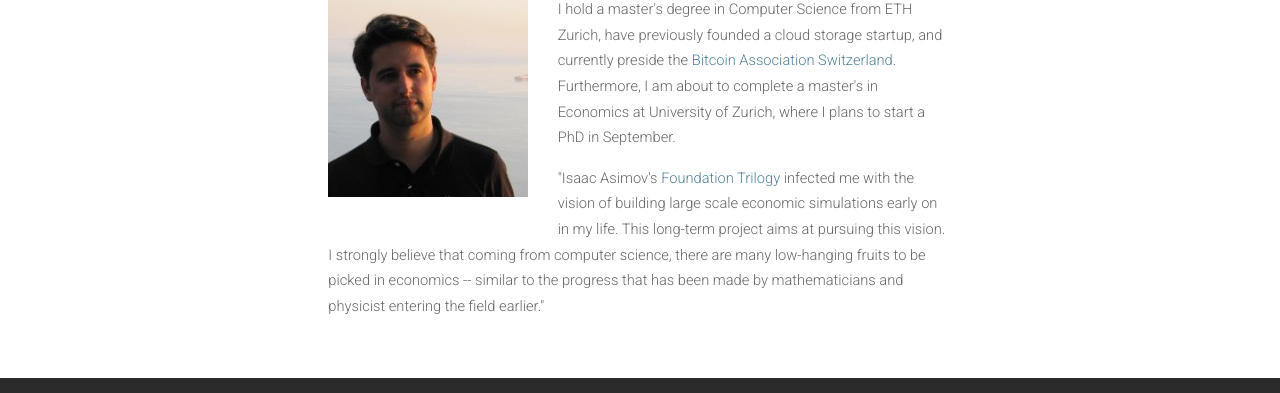
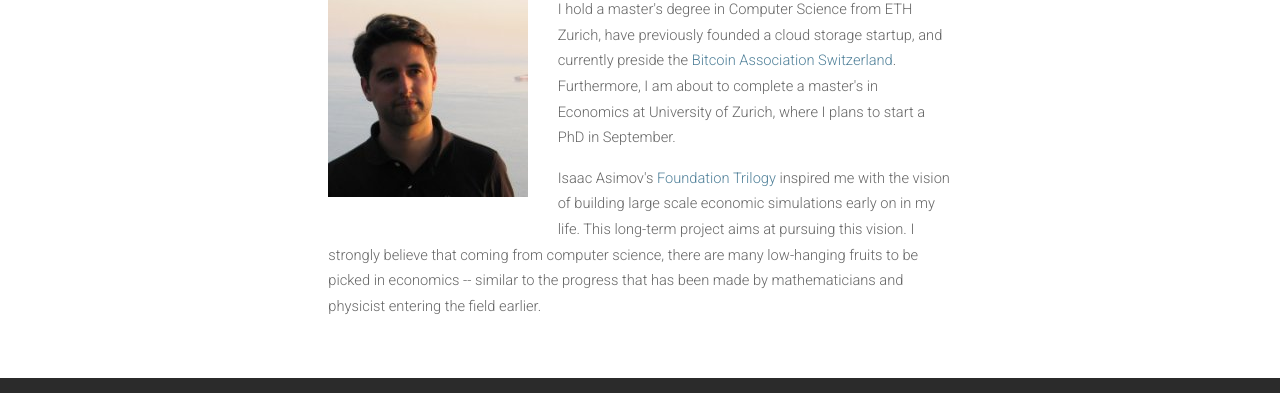
Before and after one commit to meisserecon/www, a Jekyll site: the page built from about.md, in a window 1280 px wide. Shown: the part 648-1041 px from the top of the page. Built offline with Jekyll 4.4.1, drawn with Linux system fonts in a browser that asks for light colours; nearby versions of some CDN libraries.

Commit message:
Update about.md

```diff
--- a/about.md
+++ b/about.md
@@ -7,4 +7,4 @@ permalink: /about/
 
 <p><img src="/assets/images/luzius.jpg" alt="" class="image left"> I hold a master's degree in Computer Science from ETH Zurich, have previously founded a cloud storage startup, and currently preside the <a href="http://bitcoinassociation.ch/">Bitcoin Association Switzerland</a>. Furthermore, I am about to complete a master's in Economics at University of Zurich, where I plans to start a PhD in September.</p>
 
-<p>"Isaac Asimov's <a href="https://en.wikipedia.org/wiki/Foundation_series">Foundation Trilogy</a> infected me with the vision of building large scale economic simulations early on in my life. This long-term project aims at pursuing this vision. I strongly believe that coming from computer science, there are many low-hanging fruits to be picked in economics -- similar to the progress that has been made by mathematicians and physicist entering the field earlier."</p>
+<p>Isaac Asimov's <a href="https://en.wikipedia.org/wiki/Foundation_series">Foundation Trilogy</a> inspired me with the vision of building large scale economic simulations early on in my life. This long-term project aims at pursuing this vision. I strongly believe that coming from computer science, there are many low-hanging fruits to be picked in economics -- similar to the progress that has been made by mathematicians and physicist entering the field earlier.</p>
```
